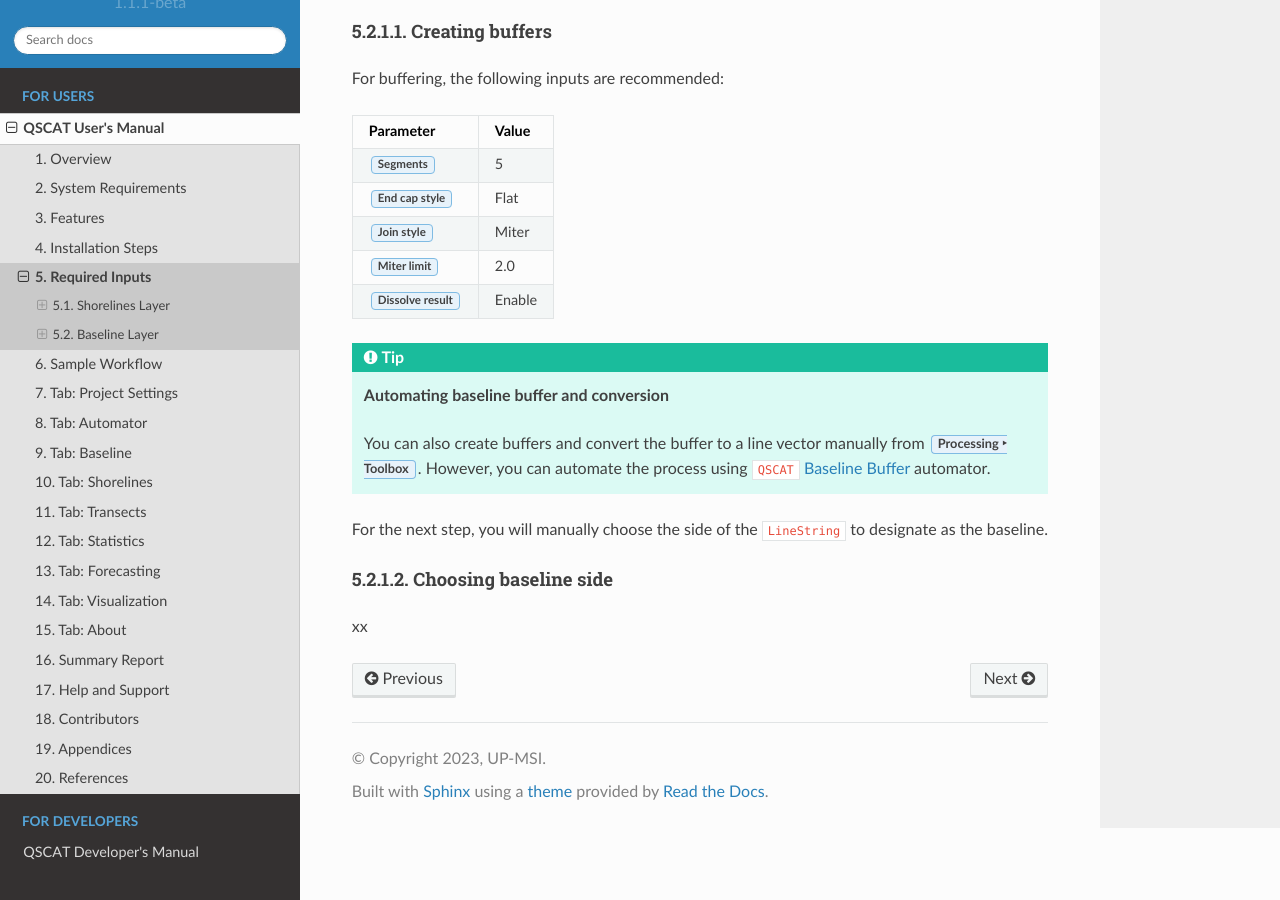
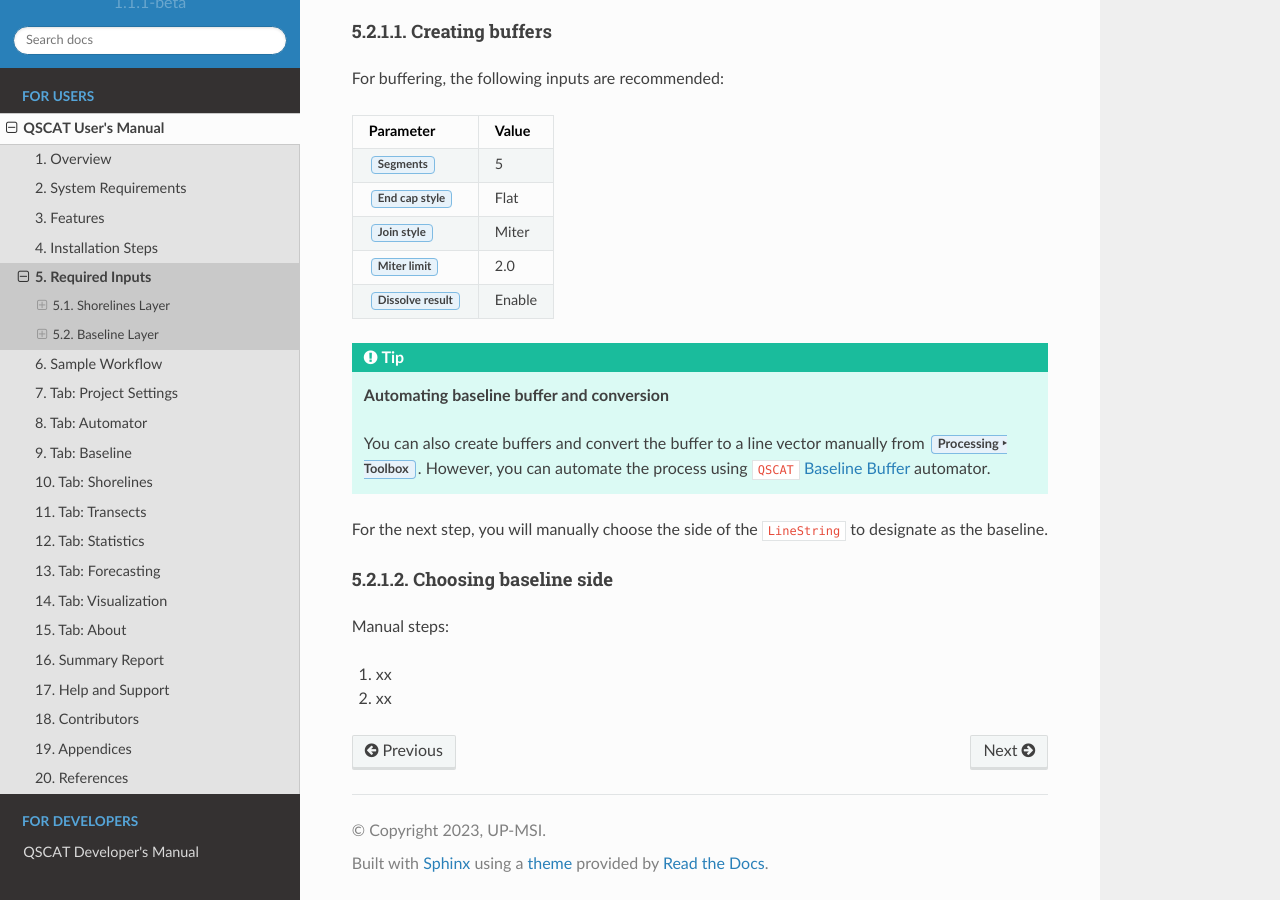
Before and after one commit to upmsi-coaster/qscat-docs, a Sphinx documentation site: the page built from docs/source/users_manual/plugin/required_inputs.rst, in a window 1280 px wide and 900 px high, scrolled down 2443 px. Built offline with Sphinx 7.4.7 and the Read the Docs theme 2.0.0, drawn with Linux system fonts in a browser that asks for light colours; cross-references to code outside the pages are shown as plain code.

Commit message:
Update required_inputs.rst

```diff
--- a/docs/source/users_manual/plugin/required_inputs.rst
+++ b/docs/source/users_manual/plugin/required_inputs.rst
@@ -96,4 +96,7 @@ For the next step, you will manually choose the side of the ``LineString`` to de
 Choosing baseline side
 .......................
 
-xx
+Manual steps:
+
+#. xx
+#. xx
```
